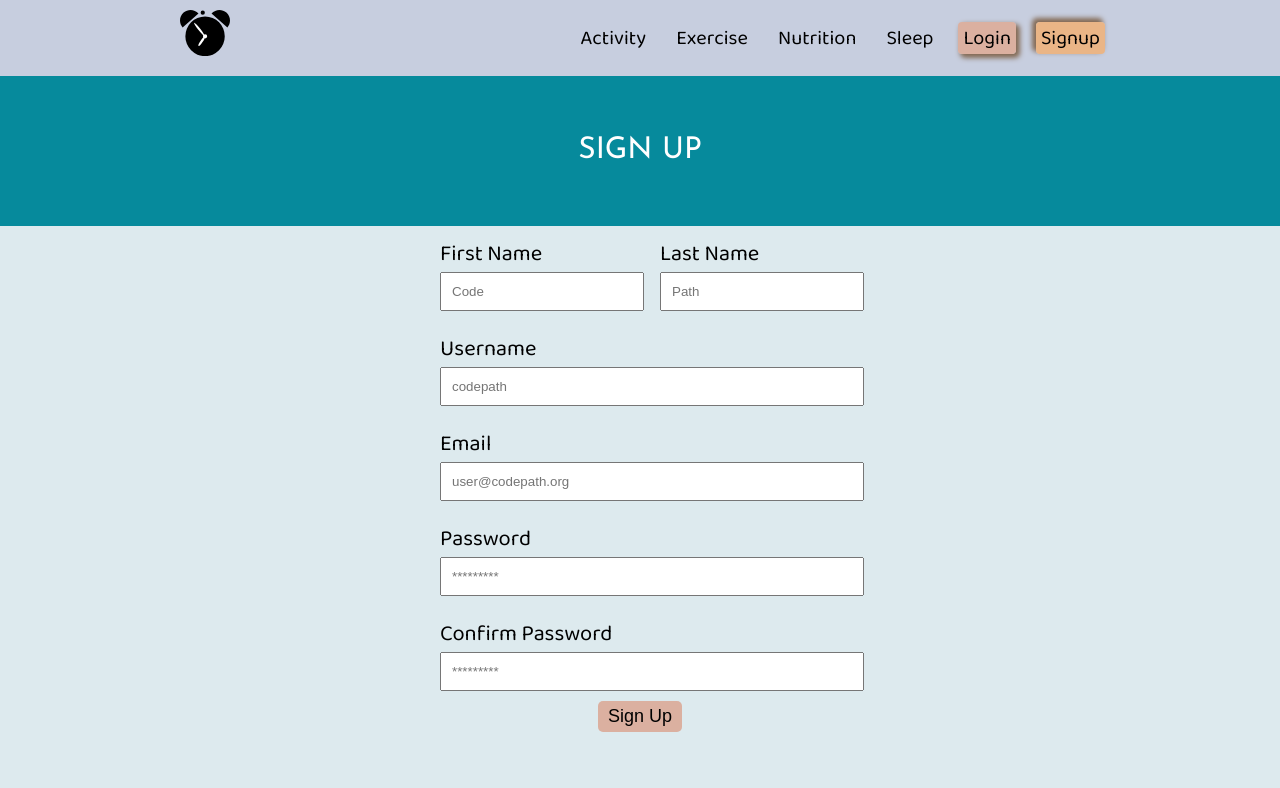
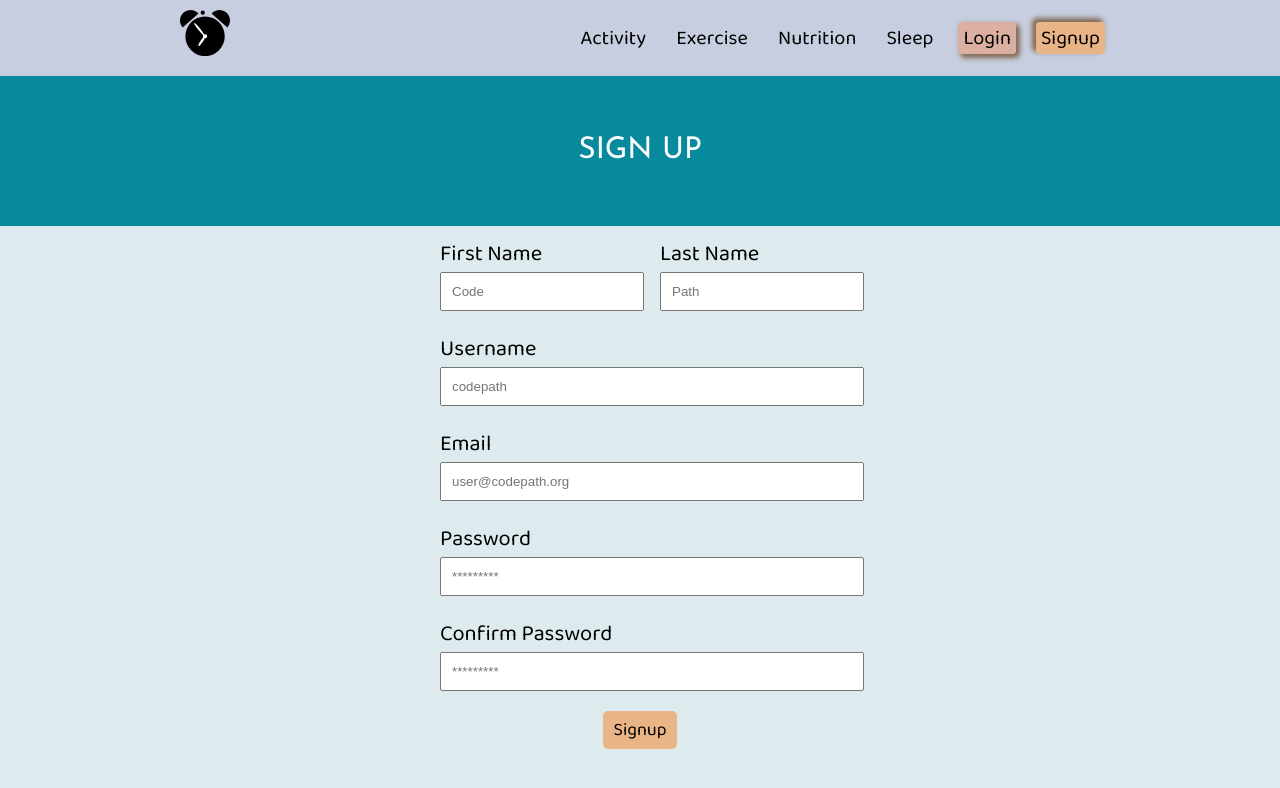
Before and after one commit to awang2330/LifeTracker-Application, a React (Create React App) app in the folder frontend/: page /signup in a window 1280 px wide. Shown: the top 788 px of the page. Built offline with nearby package versions, Linux system fonts and the light colour scheme.

Commit message:
login register btn style

```diff
--- a/frontend/src/components/Login/Login.css
+++ b/frontend/src/components/Login/Login.css
@@ -31,16 +31,19 @@ input {
 button {
   border: none;
   background: transparent;
-  padding: 5px 10px;
-  font-size: 18px;
-  border-radius: 5px;
   cursor: pointer;
 }
 .login-btn {
   background-color: #dbb0a0;
+  padding: 5px 10px;
+  margin: 10px;
+  margin-bottom: 30px;
+  font-size: 18px;
+  font-family: 'Baloo 2', cursive;
+  border-radius: 5px;
 }
 .error {
   font-family: 'Crimson Text', serif;
-  color: #fcb500;
+  color: #db9d00;
   font-weight: 600;
 }
--- a/frontend/src/components/SignUp/SignUp.js
+++ b/frontend/src/components/SignUp/SignUp.js
@@ -93,8 +93,6 @@ export default function Signup({ setAppState }) {
     <div className="Signup">
       <PageHeader sectionName='Sign Up'/>
 
-      {errors.form && <span className="error">{errors.form}</span>}
-
       <div className='form'>
         <div className='form-fields'>
           <div className='form-input-name'>
@@ -132,7 +130,7 @@ export default function Signup({ setAppState }) {
           </div>
 
           {errors.form && <span className="error">{errors.form}</span>}
-          <button className='login-btn' onClick={handleOnSubmit}>Sign Up</button>
+          <button className='signup-btn' onClick={handleOnSubmit}>Signup</button>
         </div>
       </div>
     </div>
--- a/frontend/src/components/SignUp/Signup.css
+++ b/frontend/src/components/SignUp/Signup.css
@@ -11,3 +11,12 @@
   width: 45%;
   margin: 0;
 }
+.signup-btn {
+  background-color: #eab586;
+  padding: 5px 10px;
+  margin: 10px;
+  margin-bottom: 30px;
+  font-size: 18px;
+  font-family: 'Baloo 2', cursive;
+  border-radius: 5px;
+}
```
Also changed, not shown: 1 other file (tests, documents, lock files or other folders).
